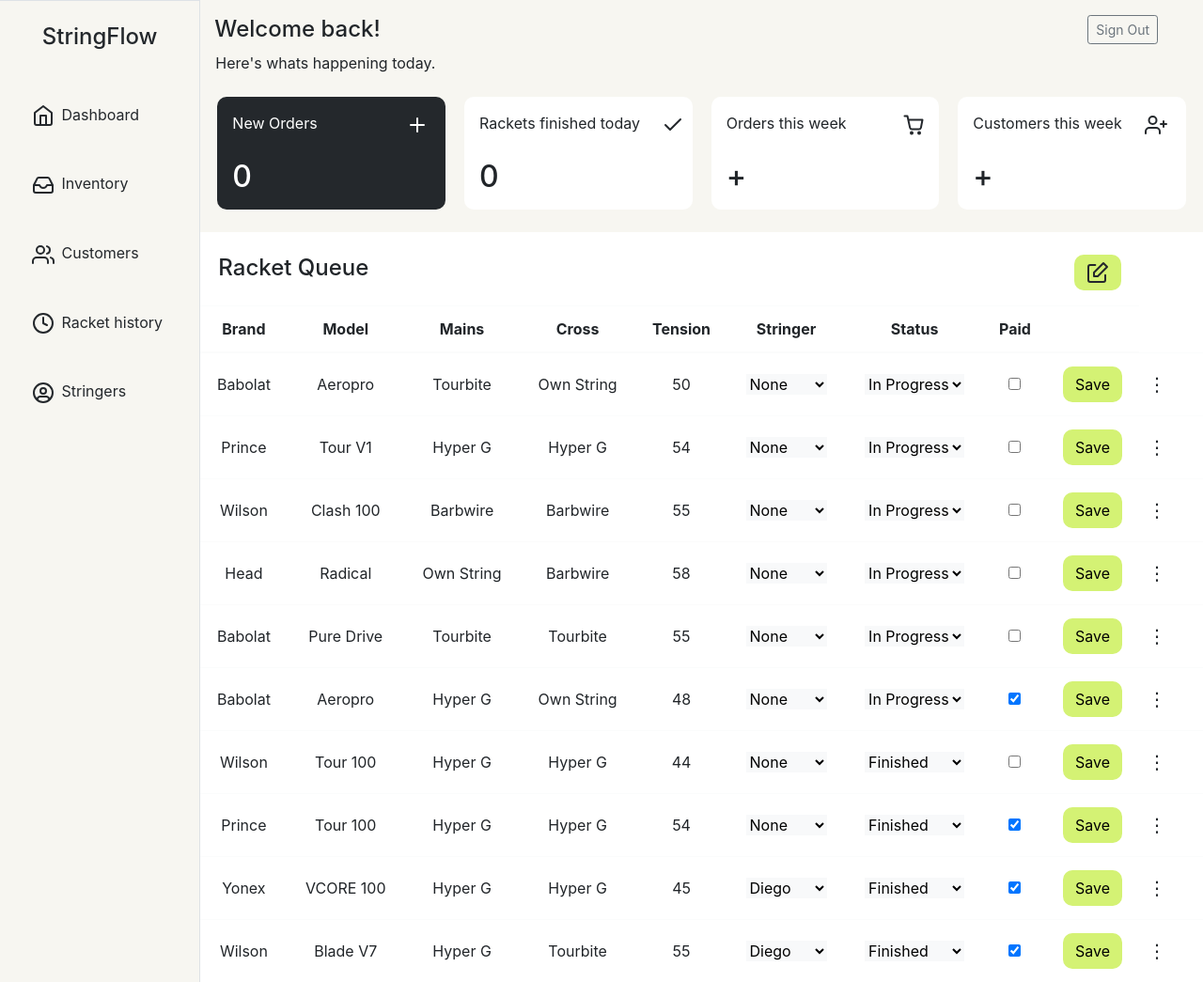
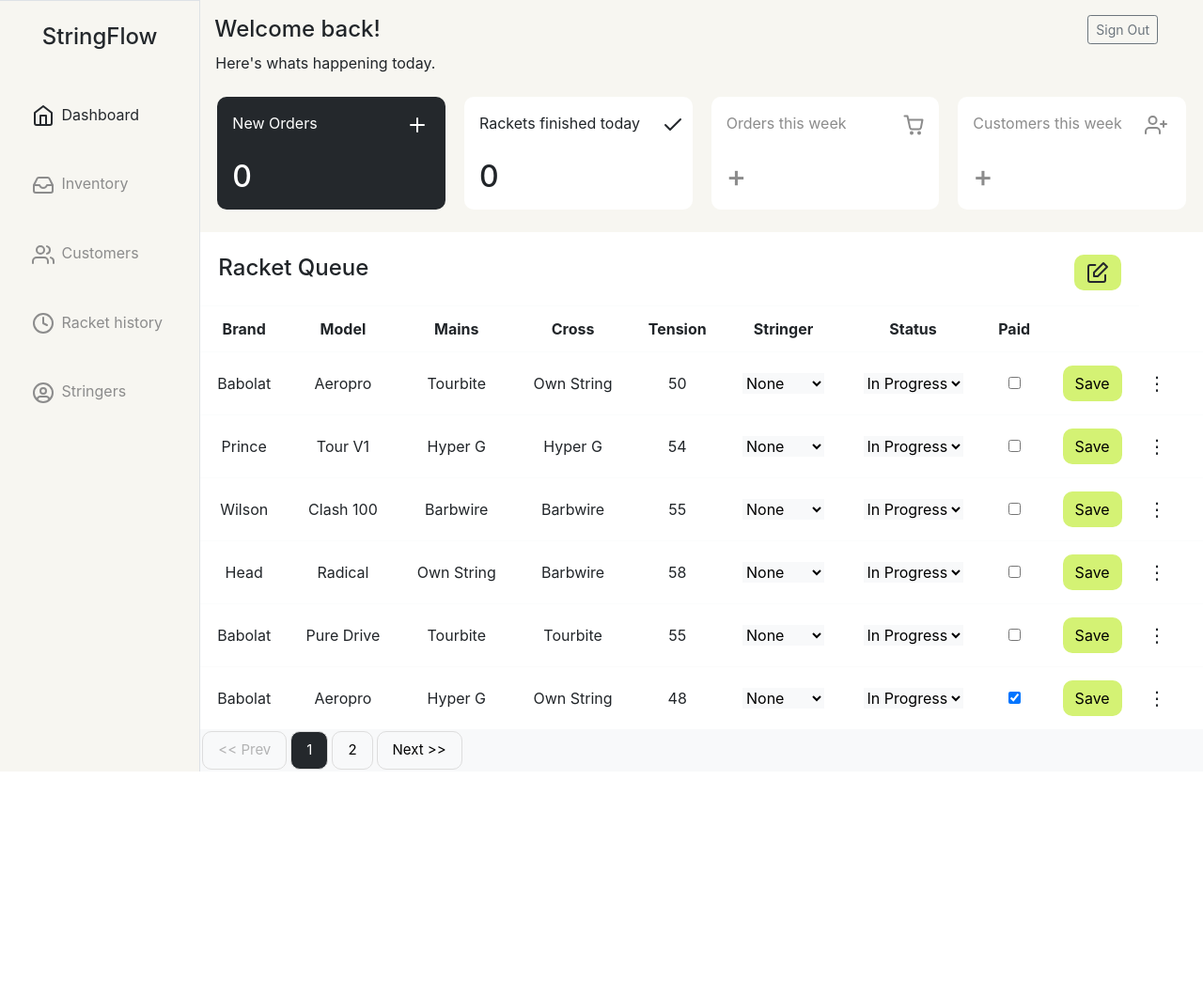
Before and after one commit to santiagoelmago/Stringing, a Flask app: page /racket in a window 1280 px wide. Shown: the whole page at 94% size. After the commit the page ends 821 px from the top, so only its background shows below. Run offline with Flask 2, Linux system fonts and the light colour scheme; a user stored in the database is signed in; data comes from the database, SQL or seed files in the repository; both versions use the stored data as it was after the commit.

Commit message:
added pagination to table :/

```diff
--- a/templates/delete_confirmation.html
+++ b/templates/delete_confirmation.html
@@ -14,7 +14,7 @@
         yes
     </button>
 
-    <button class="btn btn button-no" data-confirms="false">
+    <button type=button class="btn btn-primary btn-lg button-no" data-confirms="false">
         No
     </button>
 
--- a/templates/racket_queue.html
+++ b/templates/racket_queue.html
@@ -59,7 +59,40 @@
         height: 500px;
         width: 500px;
       }
+      .modal {
+        display: none; /* Hidden by default */
+        position: fixed; /* Stay in place */
+        z-index: 1; /* Sit on top */
+        left: 0;
+        top: 0;
+        width: 50%; /* Full width */
+        height: 50%; /* Full height */
+        overflow: auto; /* Enable scroll if needed */
+        padding-top: 50px;
+        opacity: 1;
+      }
+      input[type="button"] {
+        transition: all .3s;
+        border: 1px solid #ddd;
+        padding: 8px 16px;
+        text-decoration: none;
+        border-radius: 10px;
+        font-size: 15px;
+        margin: 2px;
+      }
 
+      input[type="button"]:not(.active) {
+        background-color:transparent;
+      }
+
+      .active {
+        background-color: #24282C;
+        color :#fff;
+      }
+
+      input[type="button"]:hover:not(.active) {
+        background-color: #ddd;
+      }
     </style>
   </head>
 
@@ -72,32 +105,32 @@
         <div class="sidebar-sticky">
           <ul class="nav flex-column">
             <li class="nav-item my-3">
-              <a class="nav-link active" href "{{ url_for('rackets') }}"  style="color:#24282C;">
+              <a class="nav-link" h ref="{{ url_for('rackets') }}"  style="color:#24282C;">
                 <svg xmlns="http://www.w3.org/2000/svg" width="30" height="24" viewBox="0 0 24 24" fill="none" stroke="#24282C" stroke-width="2" stroke-linecap="round" stroke-linejoin="round" class="feather feather-home"><path d="M3 9l9-7 9 7v11a2 2 0 0 1-2 2H5a2 2 0 0 1-2-2z"></path><polyline points="9 22 9 12 15 12 15 22"></polyline></svg>
                 Dashboard <span class="sr-only">(current)</span>
               </a>
             </li>
             <li class="nav-item my-3">
-              <a class="nav-link"  href "{{ url_for('inventory') }}" style="color:#24282C">
-                <svg xmlns="http://www.w3.org/2000/svg" width="30" height="24" viewBox="0 0 24 24" fill="none" stroke="#24282C" stroke-width="2" stroke-linecap="round" stroke-linejoin="round"><path d="M21.5 12H16c-.7 2-2 3-4 3s-3.3-1-4-3H2.5"/><path d="M5.5 5.1L2 12v6c0 1.1.9 2 2 2h16a2 2 0 002-2v-6l-3.4-6.9A2 2 0 0016.8 4H7.2a2 2 0 00-1.8 1.1z"/></svg>
+              <a class="nav-link"  hr ef="{{ url_for('inventory') }}" style="color:#8c8c8c">
+                <svg xmlns="http://www.w3.org/2000/svg" width="30" height="24" viewBox="0 0 24 24" fill="none" stroke="#8c8c8c" stroke-width="2" stroke-linecap="round" stroke-linejoin="round"><path d="M21.5 12H16c-.7 2-2 3-4 3s-3.3-1-4-3H2.5"/><path d="M5.5 5.1L2 12v6c0 1.1.9 2 2 2h16a2 2 0 002-2v-6l-3.4-6.9A2 2 0 0016.8 4H7.2a2 2 0 00-1.8 1.1z"/></svg>
                 Inventory
               </a>
             </li>
             <li class="nav-item my-3">
-              <a class="nav-link" href "{{ url_for('customers') }}" style="color:#24282C">
-                <svg xmlns="http://www.w3.org/2000/svg" width="30" height="24" viewBox="0 0 24 24" fill="none" stroke="#24282C" stroke-width="2" stroke-linecap="round" stroke-linejoin="round"><path d="M17 21v-2a4 4 0 0 0-4-4H5a4 4 0 0 0-4 4v2"></path><circle cx="9" cy="7" r="4"></circle><path d="M23 21v-2a4 4 0 0 0-3-3.87"></path><path d="M16 3.13a4 4 0 0 1 0 7.75"></path></svg>
+              <a class="nav-link" h ref="{{ url_for('customers') }}" style="color:#8c8c8c">
+                <svg xmlns="http://www.w3.org/2000/svg" width="30" height="24" viewBox="0 0 24 24" fill="none" stroke="#8c8c8c" stroke-width="2" stroke-linecap="round" stroke-linejoin="round"><path d="M17 21v-2a4 4 0 0 0-4-4H5a4 4 0 0 0-4 4v2"></path><circle cx="9" cy="7" r="4"></circle><path d="M23 21v-2a4 4 0 0 0-3-3.87"></path><path d="M16 3.13a4 4 0 0 1 0 7.75"></path></svg>
                 Customers
               </a>
             </li>
             <li class="nav-item my-3">
-              <a class="nav-link" href "{{ url_for('history') }}" style="color:#24282C">
-                <svg xmlns="http://www.w3.org/2000/svg" width="30" height="24" viewBox="0 0 24 24" fill="none" stroke="#24282C" stroke-width="2" stroke-linecap="round" stroke-linejoin="round"><circle cx="12" cy="12" r="10"></circle><polyline points="12 6 12 12 16 14"></polyline></svg>
+              <a class="nav-link" h ref="{{ url_for('history') }}" style="color:#8c8c8c">
+                <svg xmlns="http://www.w3.org/2000/svg" width="30" height="24" viewBox="0 0 24 24" fill="none" stroke="#8c8c8c" stroke-width="2" stroke-linecap="round" stroke-linejoin="round"><circle cx="12" cy="12" r="10"></circle><polyline points="12 6 12 12 16 14"></polyline></svg>
                 Racket history
               </a>
             </li>
             <li class="nav-item my-3">
-              <a class="nav-link" href "{{ url_for('stringers') }}" style="color:#24282C">
-                <svg xmlns="http://www.w3.org/2000/svg" width="30" height="24" viewBox="0 0 24 24" fill="none" stroke="#24282C" stroke-width="2" stroke-linecap="round" stroke-linejoin="round"><path d="M5.52 19c.64-2.2 1.84-3 3.22-3h6.52c1.38 0 2.58.8 3.22 3"/><circle cx="12" cy="10" r="3"/><circle cx="12" cy="12" r="10"/></svg>
+              <a class="nav-link" h ref="{{ url_for('stringers') }}" style="color:#8c8c8c">
+                <svg xmlns="http://www.w3.org/2000/svg" width="30" height="24" viewBox="0 0 24 24" fill="none" stroke="#8c8c8c" stroke-width="2" stroke-linecap="round" stroke-linejoin="round"><path d="M5.52 19c.64-2.2 1.84-3 3.22-3h6.52c1.38 0 2.58.8 3.22 3"/><circle cx="12" cy="10" r="3"/><circle cx="12" cy="12" r="10"/></svg>
                 Stringers
               </a>
             </li>
@@ -138,17 +171,17 @@
                   <h2>{{finished_today}}</h2>
                 </div>
               </div>
-              <div class="col-sm dash">
+              <div class="col-sm dash" style="color: #8c8c8c">
                 Orders this week
-                <svg style="position: relative; left: 55px;" xmlns="http://www.w3.org/2000/svg" width="24" height="24" viewBox="0 0 24 24" fill="none" stroke="#24282C" stroke-width="2" stroke-linecap="round" stroke-linejoin="round"><circle cx="10" cy="20.5" r="1"/><circle cx="18" cy="20.5" r="1"/><path d="M2.5 2.5h3l2.7 12.4a2 2 0 0 0 2 1.6h7.7a2 2 0 0 0 2-1.6l1.6-8.4H7.1"/></svg>
+                <svg style="position: relative; left: 55px;" xmlns="http://www.w3.org/2000/svg" width="24" height="24" viewBox="0 0 24 24" fill="none" stroke="#8c8c8c" stroke-width="2" stroke-linecap="round" stroke-linejoin="round"><circle cx="10" cy="20.5" r="1"/><circle cx="18" cy="20.5" r="1"/><path d="M2.5 2.5h3l2.7 12.4a2 2 0 0 0 2 1.6h7.7a2 2 0 0 0 2-1.6l1.6-8.4H7.1"/></svg>
                 <div>
                   <br>
                   <h2>+</h2>
                 </div>
               </div>
-              <div class="col-sm dash">
+              <div class="col-sm dash"  style="color: #8c8c8c">
                 Customers this week
-                <svg style="position: relative; left: 20px;" xmlns="http://www.w3.org/2000/svg" width="24" height="24" viewBox="0 0 24 24" fill="none" stroke="#24282C" stroke-width="2" stroke-linecap="round" stroke-linejoin="round"><path d="M16 21v-2a4 4 0 0 0-4-4H5a4 4 0 0 0-4 4v2"></path><circle cx="8.5" cy="7" r="4"></circle><line x1="20" y1="8" x2="20" y2="14"></line><line x1="23" y1="11" x2="17" y2="11"></line></svg>
+                <svg style="position: relative; left: 20px;" xmlns="http://www.w3.org/2000/svg" width="24" height="24" viewBox="0 0 24 24" fill="none" stroke="#8c8c8c" stroke-width="2" stroke-linecap="round" stroke-linejoin="round"><path d="M16 21v-2a4 4 0 0 0-4-4H5a4 4 0 0 0-4 4v2"></path><circle cx="8.5" cy="7" r="4"></circle><line x1="20" y1="8" x2="20" y2="14"></line><line x1="23" y1="11" x2="17" y2="11"></line></svg>
                 <div>
                   <br>
                   <h2>+</h2>
@@ -199,7 +232,7 @@
                           <td class="align-middle">
                             <select value="{{racket.stringer}}" name="stringer" class="select-picker bg-light border-0">
                               <option value="" {% if racket.stringer==None %} selected {% endif %}>None</option>
-                              <option value="Diego" {% if racket.stringer=="Diego" %} selected {% endif %}>Diego</option>
+                              <option value="Santiago" {% if racket.stringer=="Santiago" %} selected {% endif %}>Santiago</option>
                               <option value="Diego" {% if racket.stringer=="Diego" %} selected {% endif %}>Diego</option>
                               <option value="Jaime" {% if racket.stringer=="Jaime" %} selected {% endif %}>Jaime</option>
                               <option value="Mauricio" {% if racket.stringer=="Mauricio" %} selected {% endif %}>Mauricio</option>
@@ -237,6 +270,7 @@
               </tbody>
             </table>
           </div>
+
 
         <!-- Modal -->
         <div class="modal fade" id="entryform" tabindex="-1" role="dialog" aria-labelledby="exampleModalLabel" aria-hidden="true">
@@ -336,5 +370,46 @@
         }
         setupListeners()
       </script>
+
+      <!-- PAGINATION -->
+      <script>
+        var $table = document.getElementById("queue"),
+        $n = 6,
+        $rowCount = $table.rows.length,
+        $firstRow = $table.rows[0].firstElementChild.tagName,
+        $hasHead = ($firstRow === "TH"),
+        $tr = [],
+        $i,$ii,$j = ($hasHead)?1:0,
+        $th = ($hasHead?$table.rows[(0)].outerHTML:"");
+        var $pageCount = Math.ceil($rowCount / $n);
+        if ($pageCount > 1) {
+          for ($i = $j,$ii = 0; $i < $rowCount; $i++, $ii++)
+            $tr[$ii] = $table.rows[$i].outerHTML;
+          $table.insertAdjacentHTML("afterend","<div id='buttons'></div");
+          sort(1);
+        }
+
+        function sort($p) {
+          var $rows = $th,$s = (($n * $p)-$n);
+          for ($i = $s; $i < ($s+$n) && $i < $tr.length; $i++)
+            $rows += $tr[$i];
+
+          $table.innerHTML = $rows;
+          document.getElementById("buttons").innerHTML = pageButtons($pageCount,$p);
+          document.getElementById("id"+$p).setAttribute("class","active");
+        }
+
+
+        function pageButtons($pCount,$cur) {
+          var	$prevDis = ($cur == 1)?"disabled":"",
+            $nextDis = ($cur == $pCount)?"disabled":"",
+            $buttons = "<input type='button' value='&lt;&lt; Prev' onclick='sort("+($cur - 1)+")' "+$prevDis+">";
+          for ($i=1; $i<=$pCount;$i++)
+            $buttons += "<input type='button' id='id"+$i+"'value='"+$i+"' onclick='sort("+$i+")'>";
+          $buttons += "<input type='button' value='Next &gt;&gt;' onclick='sort("+($cur + 1)+")' "+$nextDis+">";
+          return $buttons;
+        }
+
+      </script>
     </body>
 </html>
```
Also changed, not shown: racketinfo.db.
